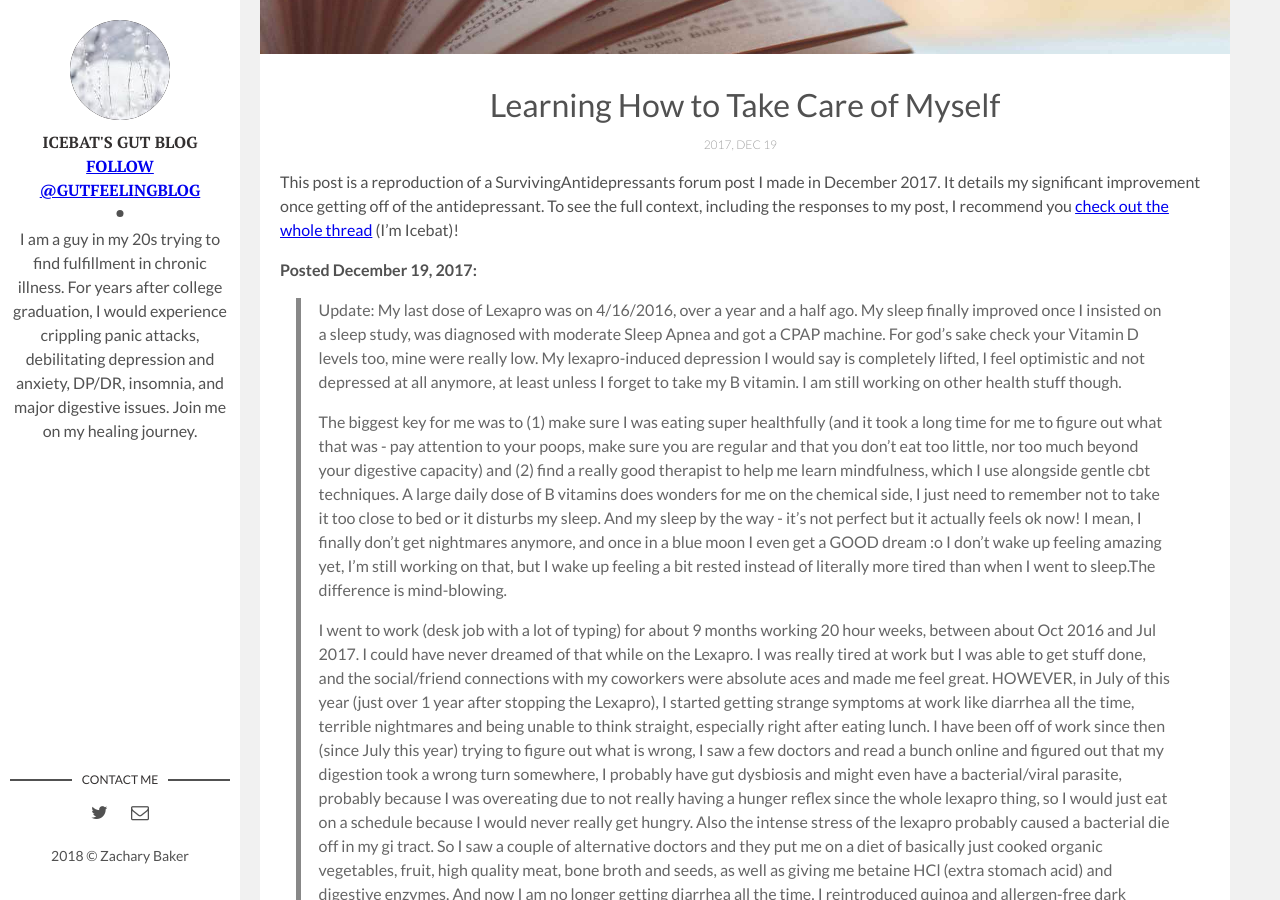
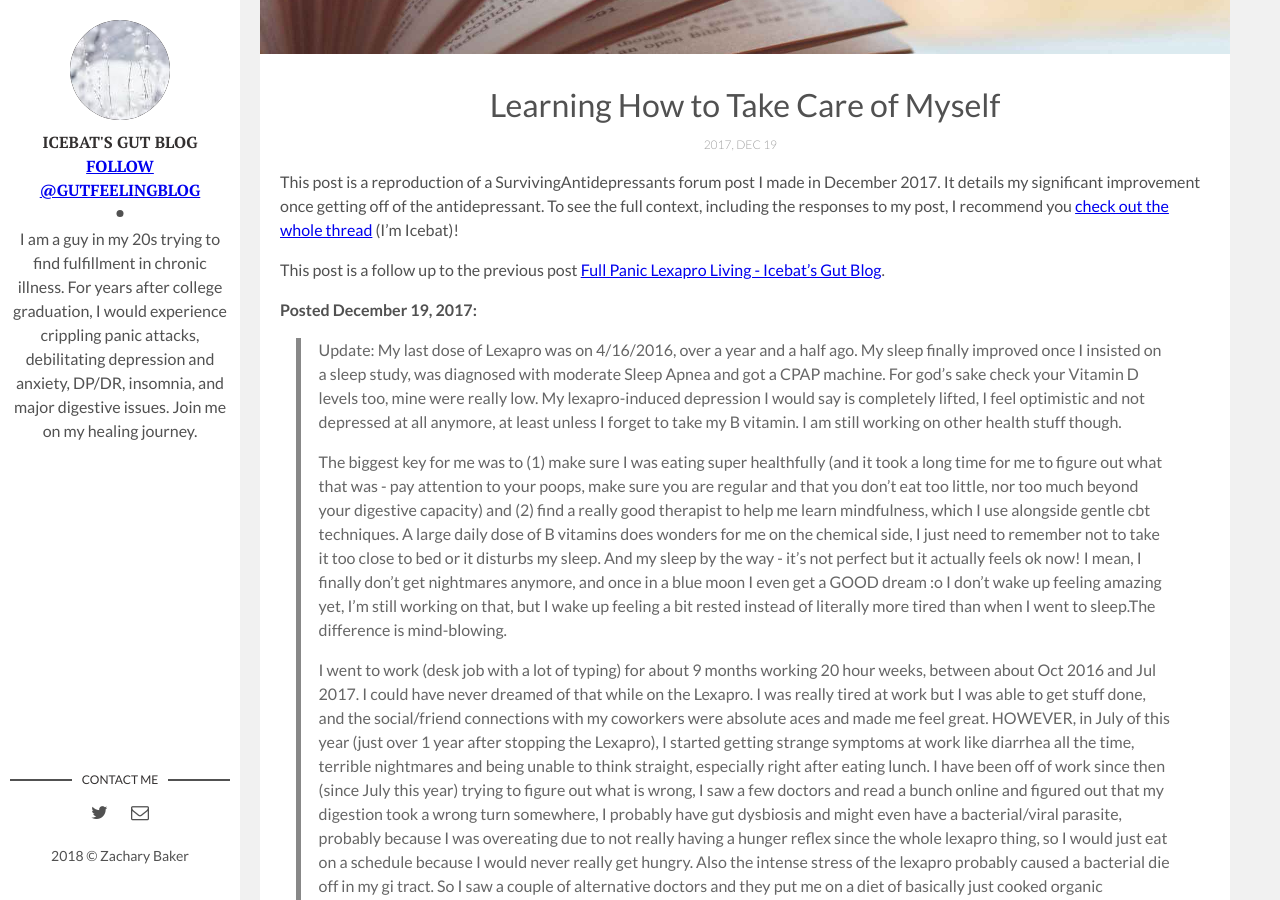
Before and after one commit to gutblog/gutblog.github.io, a Jekyll site: the page built from _posts/2017-12-19-learning-how-to-take-care-of-myself.markdown, in a window 1280 px wide and 900 px high, scrolled down 466 px. Built offline with Jekyll 4.4.1, drawn with Linux system fonts in a browser that asks for light colours; comment, search, counter and statistics services are not loaded.

Commit message:
Link to previous post

```diff
--- a/_posts/2017-12-19-learning-how-to-take-care-of-myself.markdown
+++ b/_posts/2017-12-19-learning-how-to-take-care-of-myself.markdown
@@ -7,6 +7,8 @@ description: This post is a reproduction of a SurvivingAntidepressants forum pos
 ---
 
 This post is a reproduction of a SurvivingAntidepressants forum post I made in December 2017. It details my significant improvement once getting off of the antidepressant. To see the full context, including the responses to my post, I recommend you [check out the whole thread](http://survivingantidepressants.org/topic/10584-icebat-lexapro-escitalopram-withdrawal/?do=findComment&comment=320547) (I'm Icebat)!
+
+This post is a follow up to the previous post [Full Panic Lexapro Living - {{ site.title }}](../full-panic-lexapro-living/).
 
 **Posted December 19, 2017:**
 
```
